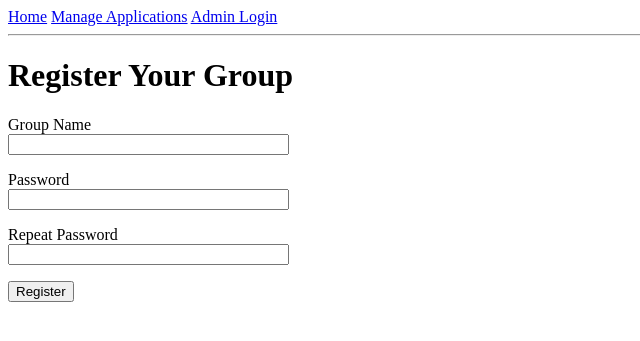
After one commit to rahuldesai1/AppReview, a Flask app: page /register in a window 1280 px wide. The commit adds this page. Shown: the top 341 px of the page, without its empty margins (0-640 px from the left). Run offline with Flask 2, Linux system fonts and the light colour scheme.

Commit message:
Implement user registration

```diff
--- a/app/forms.py
+++ b/app/forms.py
@@ -1,6 +1,7 @@
 from flask_wtf import FlaskForm
 from wtforms import StringField, PasswordField, SubmitField, IntegerField, BooleanField
-from wtforms.validators import DataRequired
+from wtforms.validators import DataRequired, EqualTo, ValidationError
+from app.models import Administrator
 
 class AdminLoginForm(FlaskForm):
     group_name = StringField("Group Name", validators=[DataRequired()])
@@ -8,6 +9,17 @@ class AdminLoginForm(FlaskForm):
     remember_me = BooleanField('Remember Me')
     submit = SubmitField("Sign in")
 
+class AdminRegistrationForm(FlaskForm):
+    group_name = StringField('Group Name', validators=[DataRequired()])
+    password = PasswordField('Password', validators=[DataRequired()])
+    password2 = PasswordField('Repeat Password', validators=[DataRequired(), EqualTo('password')])
+    submit = SubmitField('Register')
+
+    def validate_group_name(self, group_name):
+        user = Administrator.query.filter_by(group_name=group_name.data).first()
+        if user is not None:
+            raise ValidationError('Please use a different username.')
+
 class ApplicationForm(FlaskForm):
     typeform_link = StringField("Link to TypeForm", validators=[DataRequired()])
     reviews_per_app = IntegerField("Reviews per Application", validators=[DataRequired()])
--- a/app/routes.py
+++ b/app/routes.py
@@ -1,7 +1,8 @@
 from flask import render_template, url_for, flash, redirect
-from flask_login import current_user, login_user, logout_user
+from flask_login import current_user, login_user, logout_user, login_required
 from app import app
-from app.forms import AdminLoginForm
+from app import db
+from app.forms import AdminLoginForm, AdminRegistrationForm
 from app.models import Administrator
 
 # Website Landing Page
@@ -33,14 +34,30 @@ def logout():
     logout_user()
     return redirect(url_for('index'))
 
+# Register a new Administrator/Group
+@app.route('/register', methods=['GET', 'POST'])
+def register():
+    if current_user.is_authenticated:
+        return redirect(url_for('index'))
+    form = AdminRegistrationForm()
+    if form.validate_on_submit():
+        user = Administrator(group_name=form.group_name.data)
+        user.set_password(form.password.data)
+        db.session.add(user)
+        db.session.commit()
+        login_user(user, remember=True)
+        flash('Congratulations, you are now a registered user!')
+        return redirect(url_for('index'))
+    return render_template('register.html', title='Register', form=form)
+
 # create a user account
+@app.route("/create", methods=['GET'])
 @login_required
-@app.route("/create", methods=['GET'])
 def create():
     return redirect(url_for('index'))
 
 # Get a user's currently managed applications
+@app.route("/apps", methods=['GET'])
 @login_required
-@app.route("/apps", methods=['GET'])
 def apps():
     return redirect(url_for('index'))
--- a/app/templates/base.html
+++ b/app/templates/base.html
@@ -5,9 +5,12 @@
     <body>
         <div>
           <a href="{{ url_for('index') }}">Home</a>
-          <a href="{{ url_for('login') }}">Admin Login</a>
           <a href="{{ url_for('apps') }}">Manage Applications</a>
-          <a href="{{ url_for('logout') }}">Logout</a>
+          {% if not current_user.is_authenticated %}
+            <a href="{{ url_for('login') }}">Admin Login</a>
+          {% else %}
+            <a href="{{ url_for('logout') }}">Logout</a>
+          {% endif %}
         </div>
         <hr>
         {% with messages = get_flashed_messages() %}
--- a/app/templates/login.html
+++ b/app/templates/login.html
@@ -22,5 +22,6 @@
         {% endif %}
         <p>{{ form.remember_me() }} {{ form.remember_me.label }}</p>
         <p>{{ form.submit() }}</p>
+        <p>New User? <a href="{{ url_for('register') }}">Click to Register!</a></p>
     </form>
 {% endblock %}
--- /dev/null
+++ b/app/templates/register.html
@@ -0,0 +1,30 @@
+{% extends "base.html" %}
+
+{% block content %}
+    <h1>Register Your Group</h1>
+    <form action="" method="post">
+        {{ form.hidden_tag() }}
+        <p>
+            {{ form.group_name.label }}<br>
+            {{ form.group_name(size=32) }}<br>
+            {% for error in form.group_name.errors %}
+            <span style="color: red;">[{{ error }}]</span>
+            {% endfor %}
+        </p>
+        <p>
+            {{ form.password.label }}<br>
+            {{ form.password(size=32) }}<br>
+            {% for error in form.password.errors %}
+            <span style="color: red;">[{{ error }}]</span>
+            {% endfor %}
+        </p>
+        <p>
+            {{ form.password2.label }}<br>
+            {{ form.password2(size=32) }}<br>
+            {% for error in form.password2.errors %}
+            <span style="color: red;">[{{ error }}]</span>
+            {% endfor %}
+        </p>
+        <p>{{ form.submit() }}</p>
+    </form>
+{% endblock %}
```
Also changed, not shown: app/templates/index.html (+6 -1 lines).
